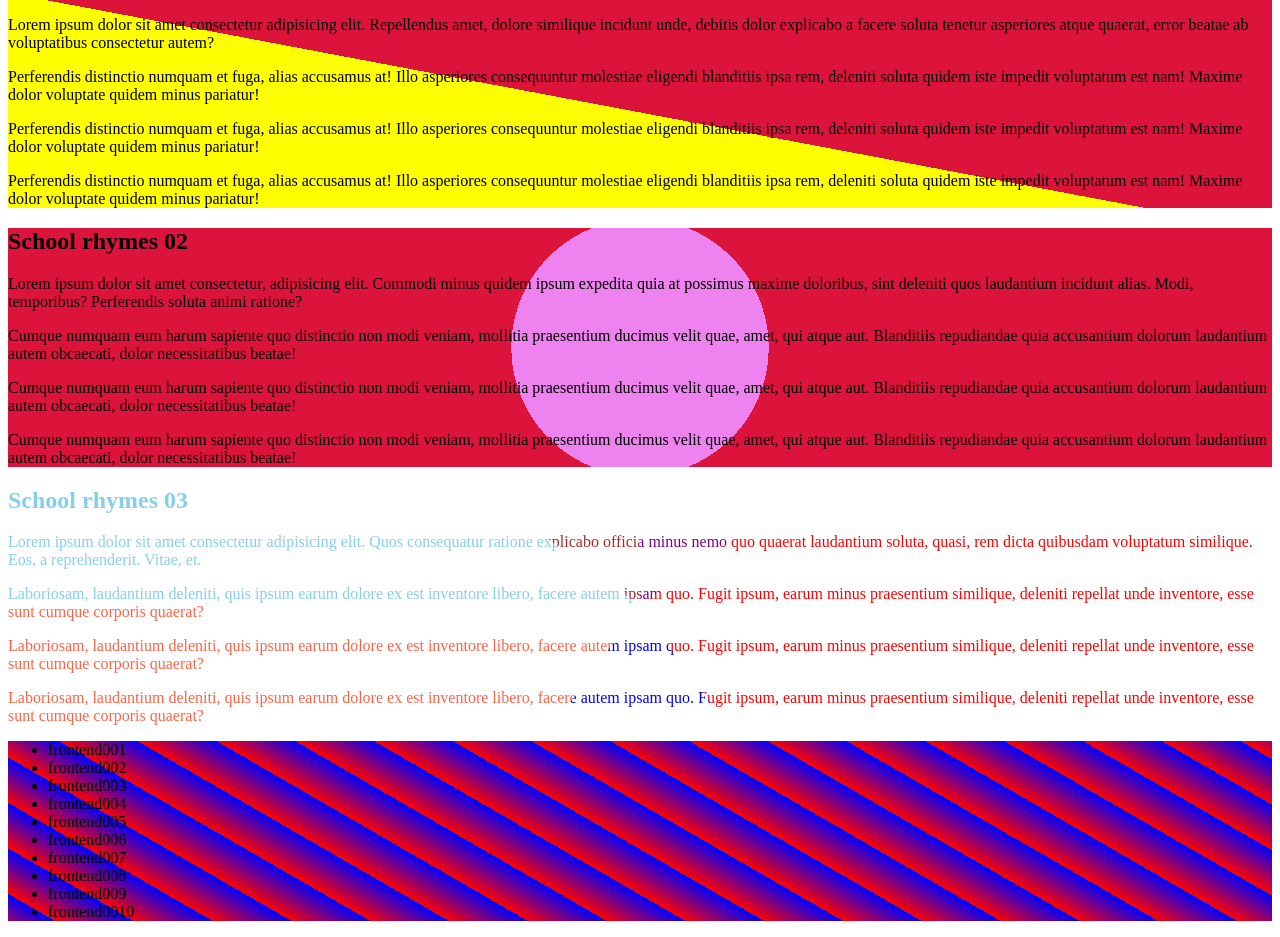
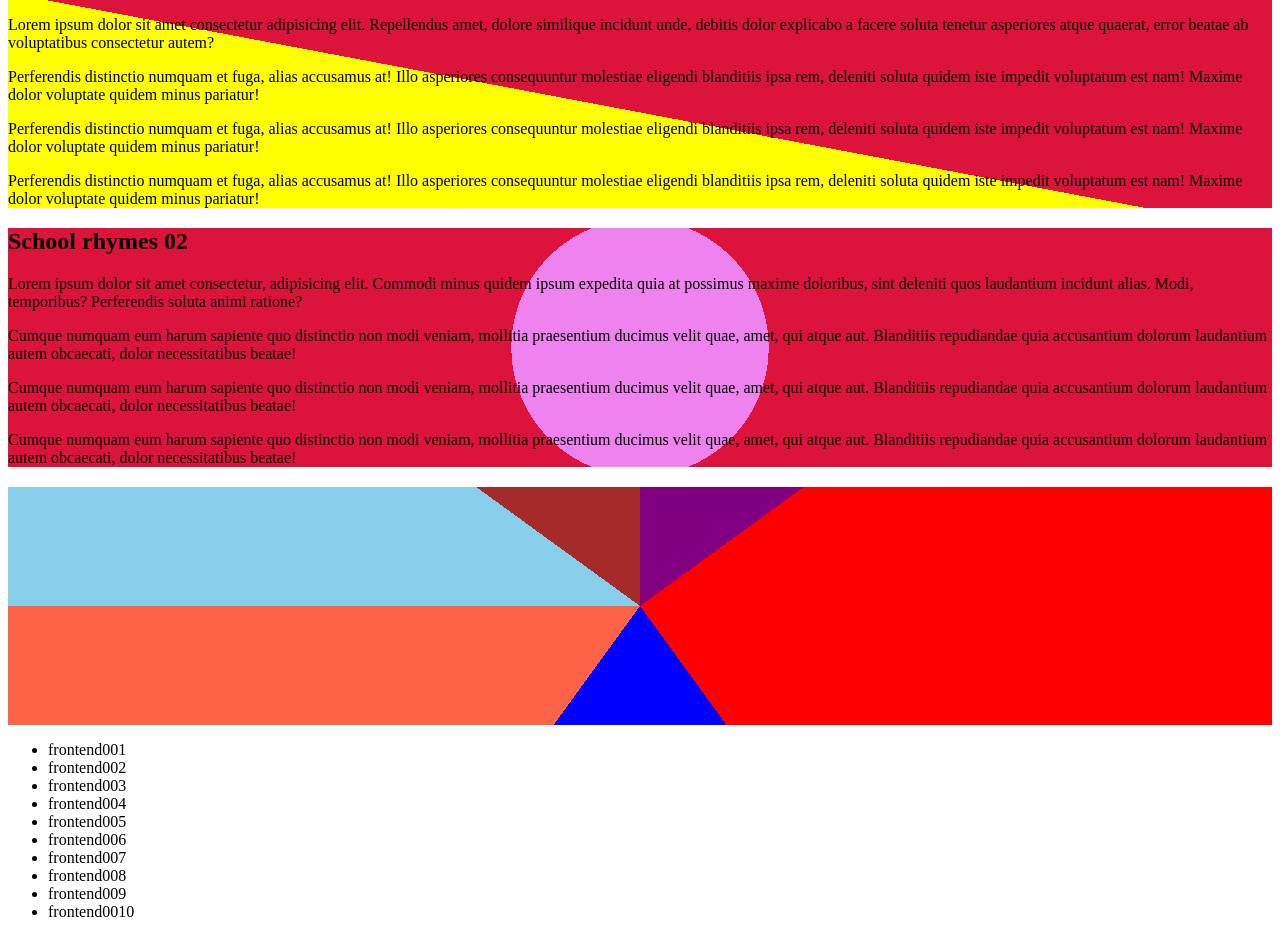
Before and after one commit to Ajmubby/Frontend-week3, a plain HTML site: page index.html in a window 1280 px wide. Shown: the part 111-1048 px from the top of the page. Drawn offline with Linux system fonts and the light colour scheme.

Commit message:
feat:Add color

```diff
--- a/country.css
+++ b/country.css
@@ -2,7 +2,7 @@ section:first-of-type{
   background: linear-gradient( red 33%, white 33%, white 38%, blue 38%, blue 62%, white 62%, white 67%, green 67%);
 }
 section:nth-of-type(2){
-  background: linear-gradient(180deg, green 33%, yellow 33%, yellow 67%, blue 67%);
+  background: linear-gradient(180deg, green 33%, rgb(213, 213, 10) 33%, rgb(213, 213, 10) 67%, blue 67%);
 }
 section:nth-of-type(3){
   background: linear-gradient(90deg, green 33%, white 33%, white 67%, green 67%);
--- a/styles/color.css
+++ b/styles/color.css
@@ -22,9 +22,3 @@ section:nth-of-type(3){
     skyblue 85%,
     brown  85%
   );
-  -webkit-background-clip: text;
-}
-
-section:last-of-type{
-  background: repeating-linear-gradient(30deg, red 13%, blue 18% )
-}
```
